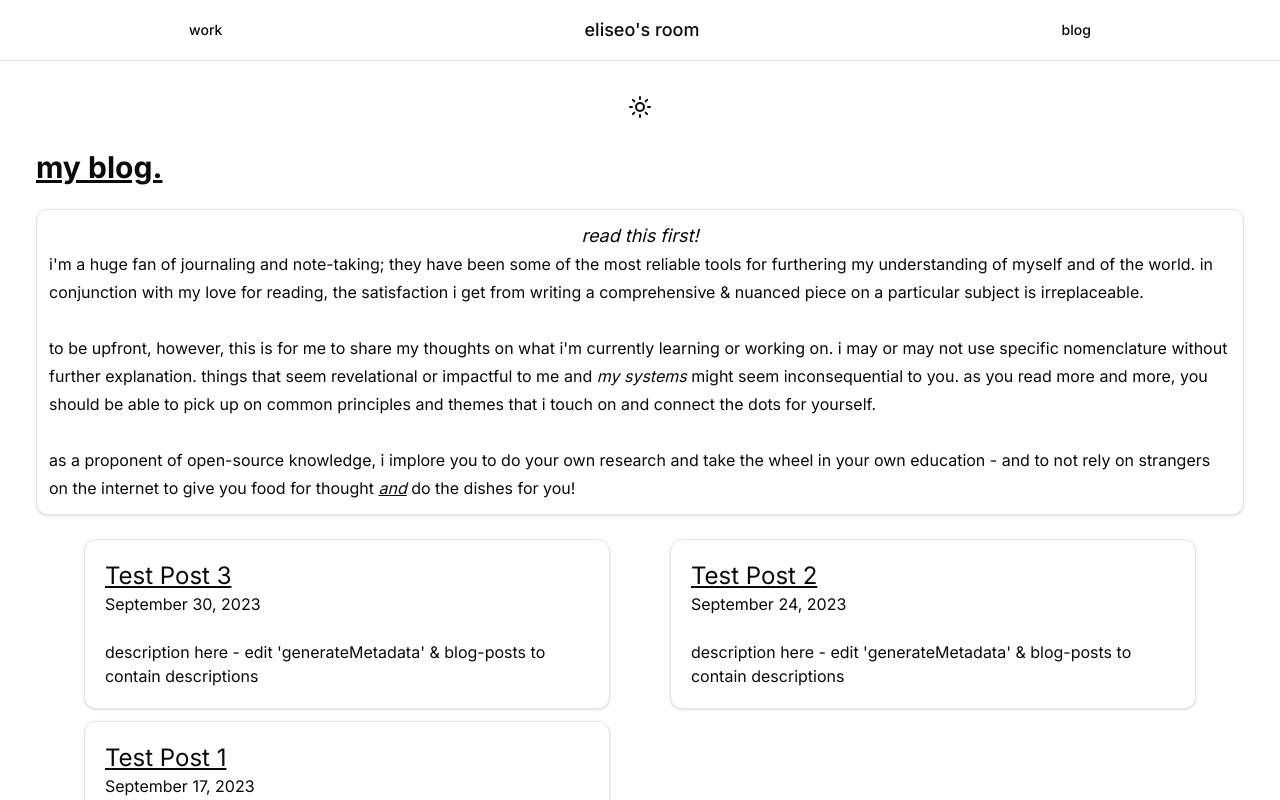
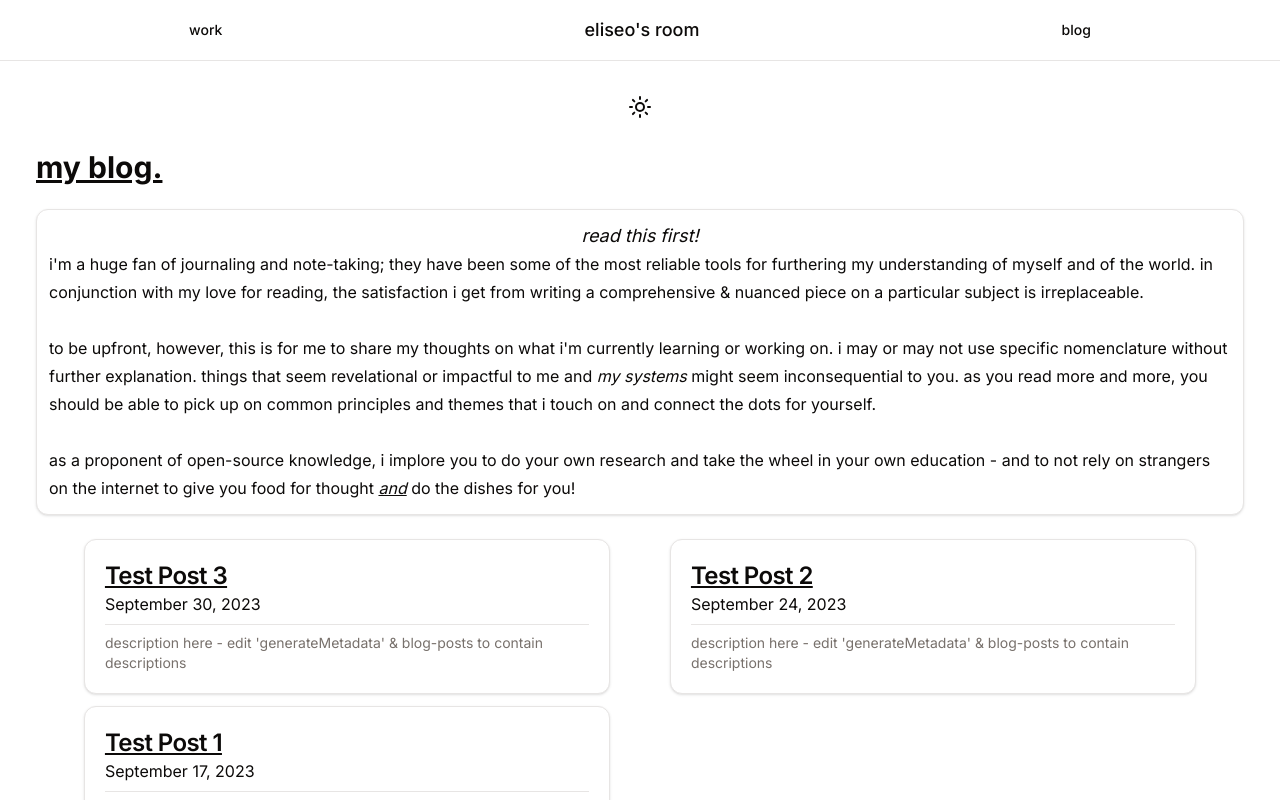
Before and after one commit to ejperez37/personal-site, a Next.js app: page /blog in a window 1280 px wide. Shown: the top 800 px of the page. Built offline with nearby package versions, Linux system fonts and the light colour scheme.

Commit message:
Create individual work pages to showcase routing group in next.js, clean up styling for blog post cards

```diff
--- /dev/null
+++ b/src/app/work/(work-pages)/work-page1/page.tsx
@@ -0,0 +1,18 @@
+import Container from '@/components/ui/container'
+import Image from 'next/image'
+import Link from 'next/link'
+import {
+  Card,
+  CardTitle,
+  CardContent,
+  CardDescription,
+} from '@/components/ui/card'
+
+export default function Page() {
+  return (
+    <Container>
+      <h2>work page 1</h2>
+      <Link href="/work">back to all work</Link>
+    </Container>
+  )
+}
--- /dev/null
+++ b/src/app/work/(work-pages)/work-page2/page.tsx
@@ -0,0 +1,18 @@
+import Container from '@/components/ui/container'
+import Image from 'next/image'
+import {
+  Card,
+  CardTitle,
+  CardContent,
+  CardDescription,
+} from '@/components/ui/card'
+import Link from 'next/link'
+
+export default function Page() {
+  return (
+    <Container>
+      <h2>work page 2</h2>
+      <Link href="/work">back to all work</Link>
+    </Container>
+  )
+}
--- /dev/null
+++ b/src/app/work/(work-pages)/work-page3/page.tsx
@@ -0,0 +1,18 @@
+import Container from '@/components/ui/container'
+import Image from 'next/image'
+import {
+  Card,
+  CardTitle,
+  CardContent,
+  CardDescription,
+} from '@/components/ui/card'
+import Link from 'next/link'
+
+export default function Page() {
+  return (
+    <Container>
+      <h2>work page 3</h2>
+      <Link href="/work">back to all work</Link>
+    </Container>
+  )
+}
--- a/src/app/work/page.tsx
+++ b/src/app/work/page.tsx
@@ -1,5 +1,6 @@
 import Container from '@/components/ui/container'
 import Image from 'next/image'
+import Link from 'next/link'
 import {
   Card,
   CardTitle,
@@ -16,6 +17,7 @@ export default function Page() {
       </section>
       <section className="my-3 mx-3 flex flex-col items-stretch lg:flex-row lg:justify-between">
         <Card className="flex flex-col items-center mx-3 my-3 text-center lg:text-left">
+          <Link href="/work/work-page1">
             <CardContent>
               <Image
                 src="/images/vscodestock.jpg"
@@ -25,10 +27,14 @@ export default function Page() {
                 alt="placeholder"
               />
               <CardTitle>test name 1</CardTitle>
-            <CardDescription>test description of mock project</CardDescription>
+              <CardDescription>
+                test description of mock project
+              </CardDescription>
             </CardContent>
+          </Link>
         </Card>
         <Card className="flex flex-col items-center mx-3 my-3 text-center lg:text-left">
+          <Link href="/work/work-page2">
             <CardContent>
               <Image
                 src="/images/vscodestock.jpg"
@@ -38,10 +44,14 @@ export default function Page() {
                 alt="placeholder"
               />
               <CardTitle>test name 2</CardTitle>
-            <CardDescription>test description of mock project</CardDescription>
+              <CardDescription>
+                test description of mock project
+              </CardDescription>
             </CardContent>
+          </Link>
         </Card>
         <Card className="flex flex-col items-center mx-3 my-3 text-center lg:text-left">
+          <Link href="/work/work-page3">
             <CardContent>
               <Image
                 src="/images/vscodestock.jpg"
@@ -51,8 +61,11 @@ export default function Page() {
                 alt="placeholder"
               />
               <CardTitle>test name 3</CardTitle>
-            <CardDescription>test description of mock project</CardDescription>
+              <CardDescription>
+                test description of mock project
+              </CardDescription>
             </CardContent>
+          </Link>
         </Card>
       </section>
     </Container>
--- a/src/components/ListItem.tsx
+++ b/src/components/ListItem.tsx
@@ -1,6 +1,7 @@
 import Link from 'next/link'
 import getFormattedDate from '@/lib/getFormattedDate'
-import { Card } from '@/components/ui/card'
+import { Card, CardDescription, CardTitle } from '@/components/ui/card'
+import { Separator } from '@/components/ui/separator'
 
 type Props = {
   post: BlogPost
@@ -13,16 +14,15 @@ export default function ListItem({ post }: Props) {
   return (
     <li className="flex justify-center">
       <Card className="w-11/12 px-5 py-5">
-        <Link className="underline text-2xl" href={`/blog/blogposts/${id}`}>
-          {title}
+        <Link href={`/blog/blogposts/${id}`}>
+          <CardTitle className="underline text-2xl">{title}</CardTitle>
+          <p>{formattedDate}</p>
+          <Separator orientation="horizontal" className="my-2" />
+          <CardDescription>
+            description here - edit &apos;generateMetadata&apos; & blog-posts to
+            contain descriptions
+          </CardDescription>
         </Link>
-        <br />
-        <p>{formattedDate}</p>
-        <br />
-        <p>
-          description here - edit &apos;generateMetadata&apos; & blog-posts to
-          contain descriptions
-        </p>
       </Card>
     </li>
   )
```
Lines whose indentation alone changed are shown as unchanged.
